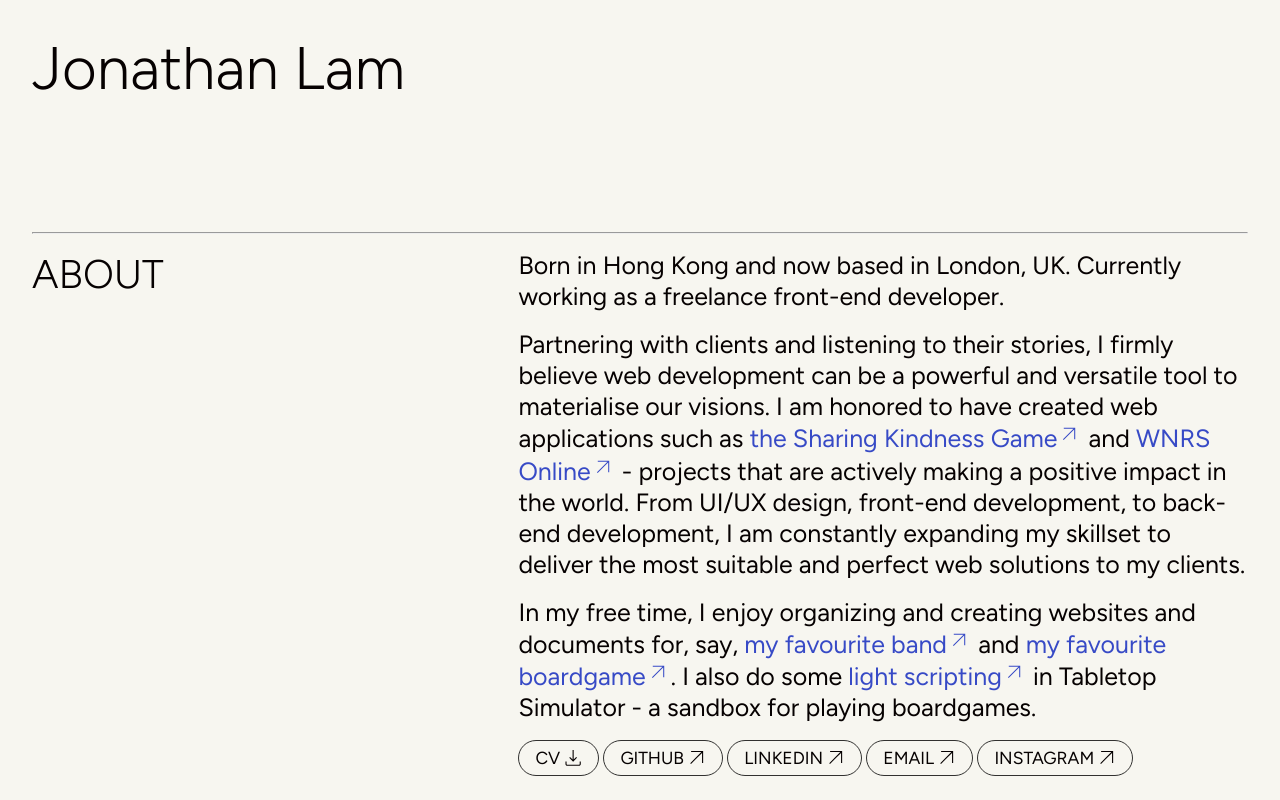
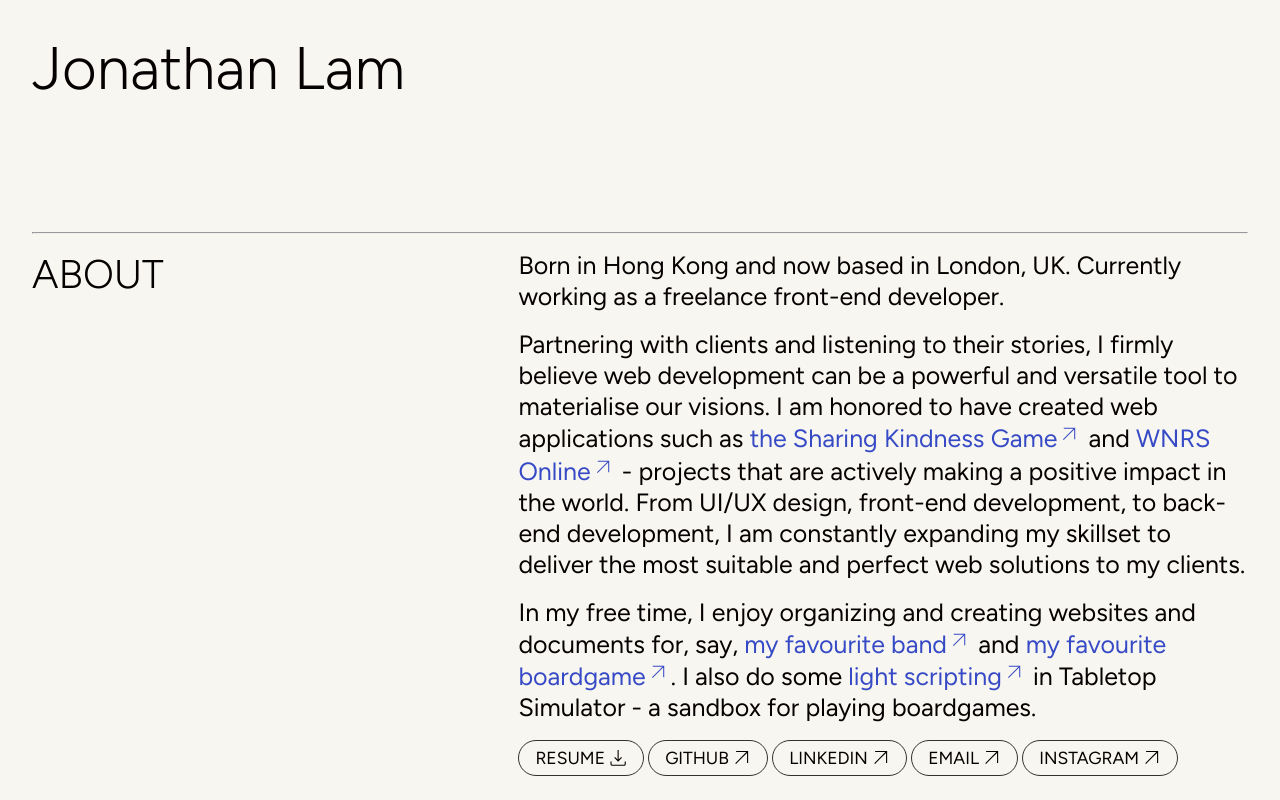
Before and after one commit to jonathan-lph/portfolio, a Next.js app: page / in a window 1280 px wide. Shown: the top 800 px of the page. Built offline with nearby package versions, Linux system fonts and the light colour scheme.

Commit message:
Updated CV

```diff
--- a/src/app/components/about/About.tsx
+++ b/src/app/components/about/About.tsx
@@ -23,7 +23,7 @@ export default function About(): JSX.Element {
             className={styles.social}
             icon="download"
           >
-            CV
+            Resume
           </ExternalButton>
         }
         {about.links.map((link) => (
--- a/src/app/consts/about.ts
+++ b/src/app/consts/about.ts
@@ -31,5 +31,5 @@ export const about : {
     icon: 'instagram',
     href: 'https://www.instagram.com/jonathan.lph/'
   }],
-  cv: '/jonathan_lam_cv.pdf'
+  cv: '/jonathan_lam_resume.pdf'
 }
```
Also changed, not shown: 2 other files (tests, documents, lock files or other folders).
